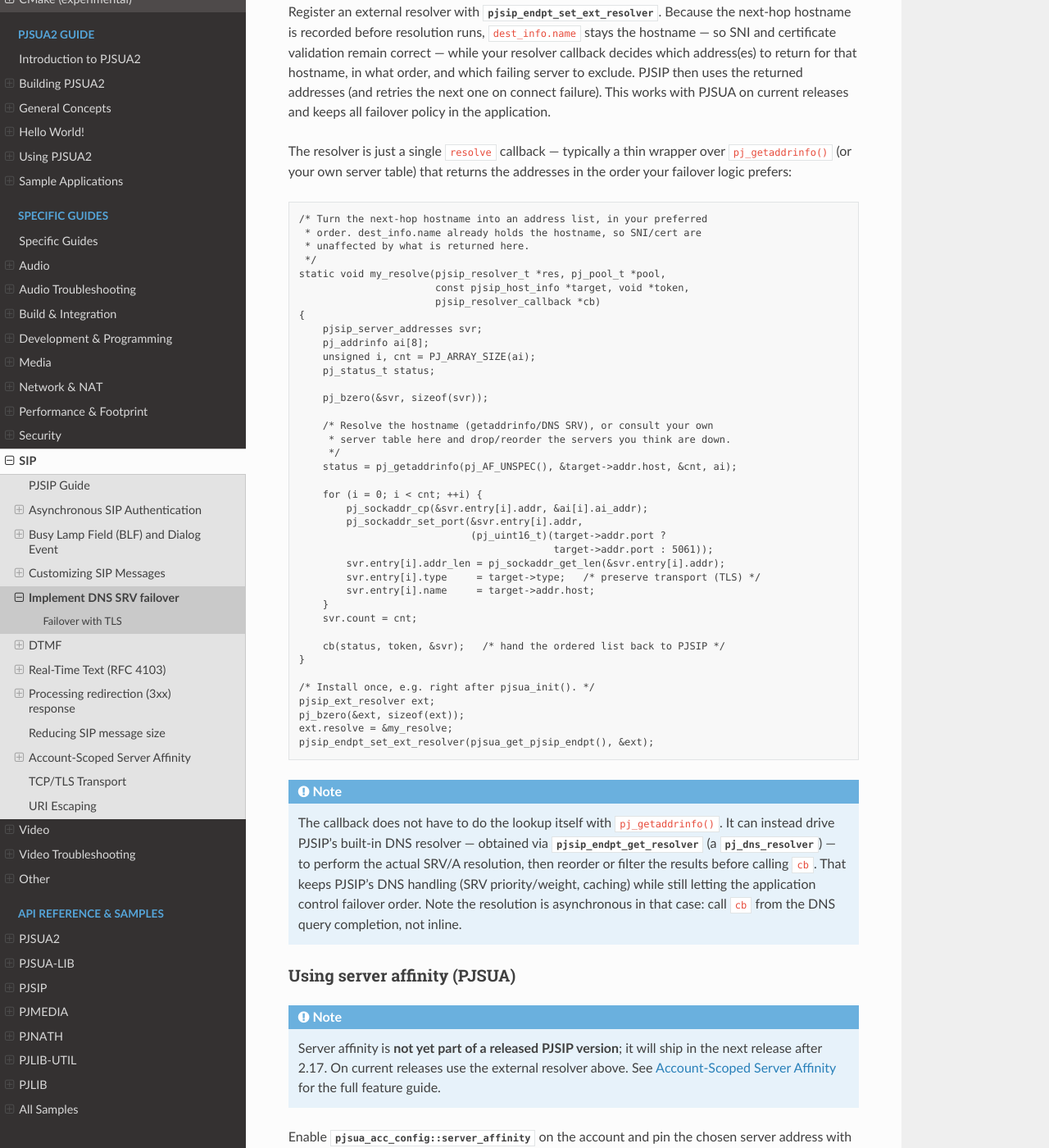
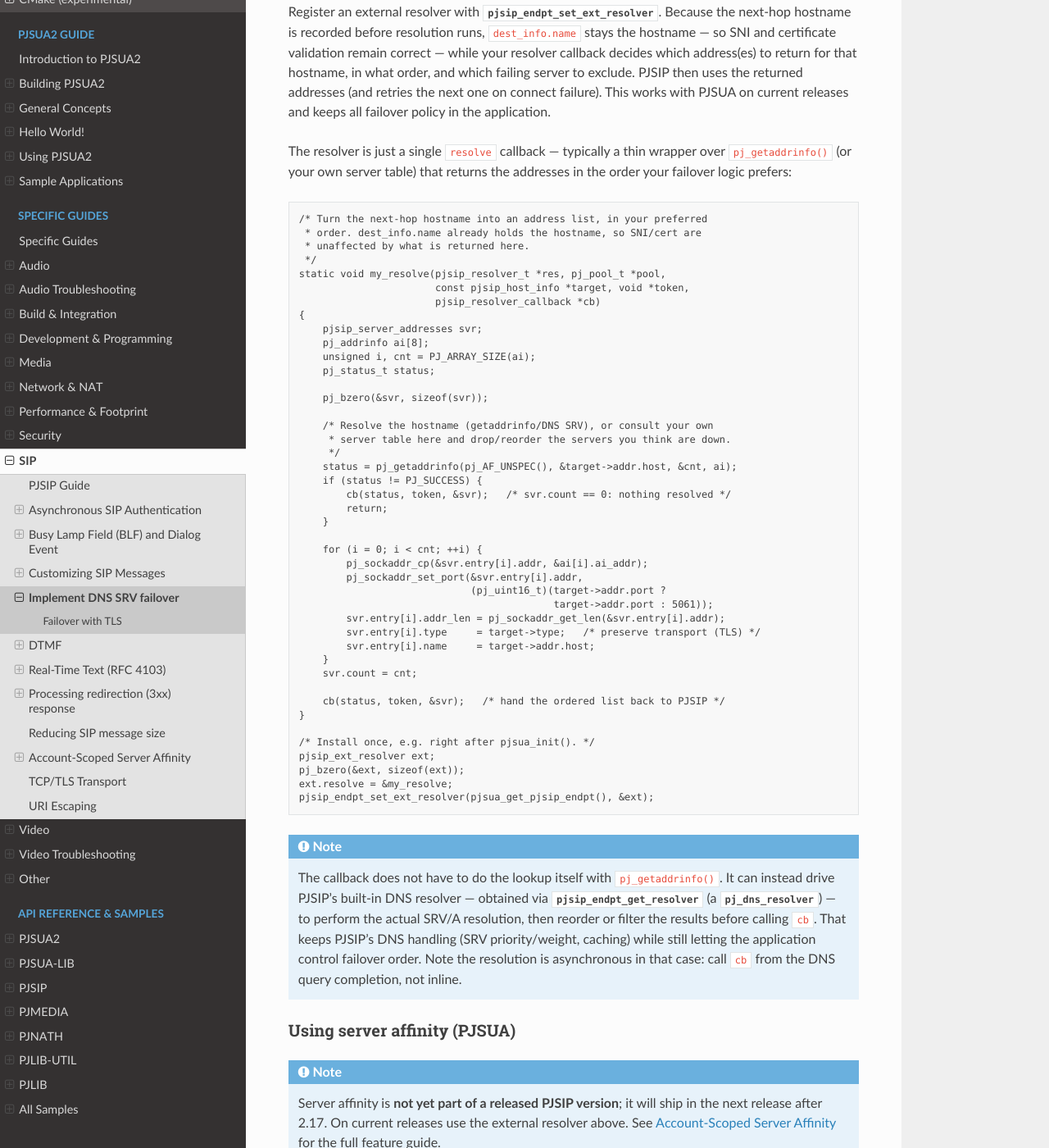
Before and after one commit to pjsip/pjproject_docs, a Sphinx documentation site: the page built from docs/source/specific-guides/sip/dns_failover.rst, in a window 1280 px wide and 1400 px high, scrolled down 1015 px. Shown: the whole window at 82% size. Built offline with Sphinx 7.4.7 and the Read the Docs theme 3.1.0, drawn with Linux system fonts in a browser that asks for light colours; the version number could not be read and is left out.

Commit message:
docs: dns_failover — check pj_getaddrinfo status, fix comment style
- Check pj_getaddrinfo() return before iterating: on failure report via
  cb with an empty list instead of copying uninitialized addresses
  (Copilot review finding).
- Put the closing */ on its own line for the remaining multi-line
  comments in the server-affinity example.

Co-Authored-By Claude Code

```diff
--- a/docs/source/specific-guides/sip/dns_failover.rst
+++ b/docs/source/specific-guides/sip/dns_failover.rst
@@ -73,6 +73,10 @@
          * server table here and drop/reorder the servers you think are down.
          */
         status = pj_getaddrinfo(pj_AF_UNSPEC(), &target->addr.host, &cnt, ai);
+        if (status != PJ_SUCCESS) {
+            cb(status, token, &svr);   /* svr.count == 0: nothing resolved */
+            return;
+        }
 
         for (i = 0; i < cnt; ++i) {
             pj_sockaddr_cp(&svr.entry[i].addr, &ai[i].ai_addr);
@@ -128,14 +132,16 @@
 
     /* Enable affinity so the pinned transport is reused across requests.
      * Leave cfg.transport_id == PJSUA_INVALID_ID: a fixed transport_id
-     * bypasses affinity. */
+     * bypasses affinity.
+     */
     cfg.server_affinity = PJSUA_SERVER_AFFINITY_ENABLED;
 
     pjsua_acc_add(&cfg, PJ_TRUE, &acc_id);
 
     /* Pick the server IP yourself (your failover decision) and pin it.
      * Connects to 198.51.100.10:5061 but presents/validates the TLS name
-     * as "sip.example.com". */
+     * as "sip.example.com".
+     */
     pj_sockaddr addr;
     pj_sockaddr_init(pj_AF_INET(), &addr, NULL, 5061);
     pj_inet_pton(pj_AF_INET(), &pj_str("198.51.100.10"),
```
